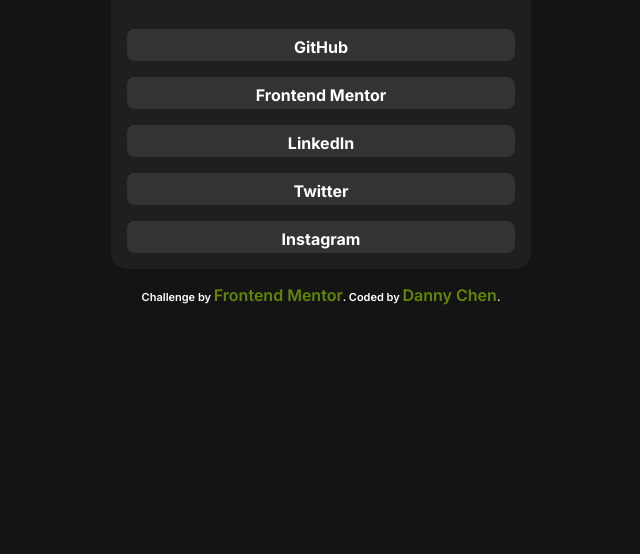
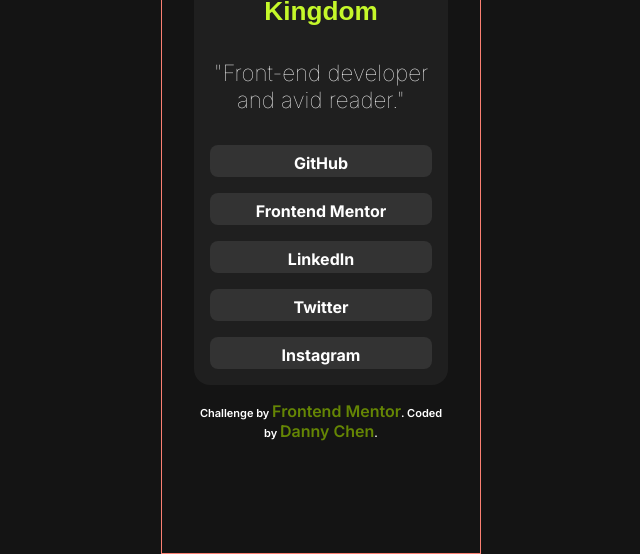
Before and after one commit to dcdanny945/Social-links-profile, a plain HTML site: page index.html in a window 1280 px wide. Shown: the part 278-832 px from the top of the page, without its empty margins (319-959 px from the left). Drawn offline with Linux system fonts and the light colour scheme.

Commit message:
Update main.css
container max- width changed to 20rem and border

```diff
--- a/assets/images/main.css
+++ b/assets/images/main.css
@@ -46,12 +46,12 @@
         flex-direction: column;
         align-items: center;
         height: 100%;
-        max-width: 60rem;
+        max-width: 20rem;
         margin: 2rem auto;
-        padding: auto 2rem;
+        padding: 1rem 2rem;
         text-align: center;
         margin-top: 2rem;
-        /* border:  1px solid salmon; */
+        border:  1px solid salmon;
     }
     .social-links{
         margin-top: 2rem;
@@ -84,6 +84,10 @@
         padding-top: 0.5rem;
     }
     .head-img{
+        /* display: flex;
+        flex-direction: column;
+        align-items: center;
+        justify-content: center; */
         /* border: 1px solid yellow; */
         gap: 1.5rem;
         background-color: var(--Dark-Grey);
```
